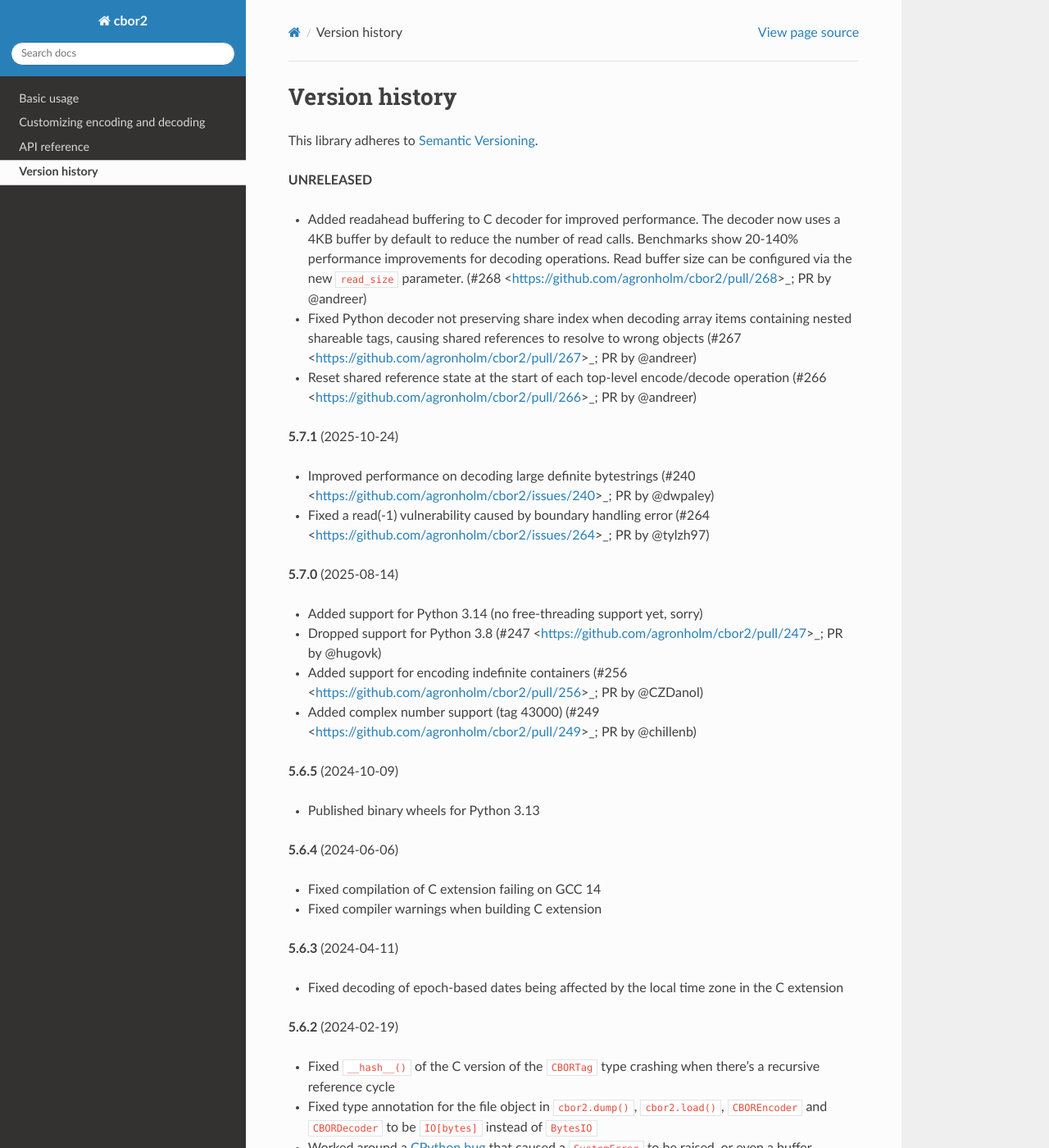
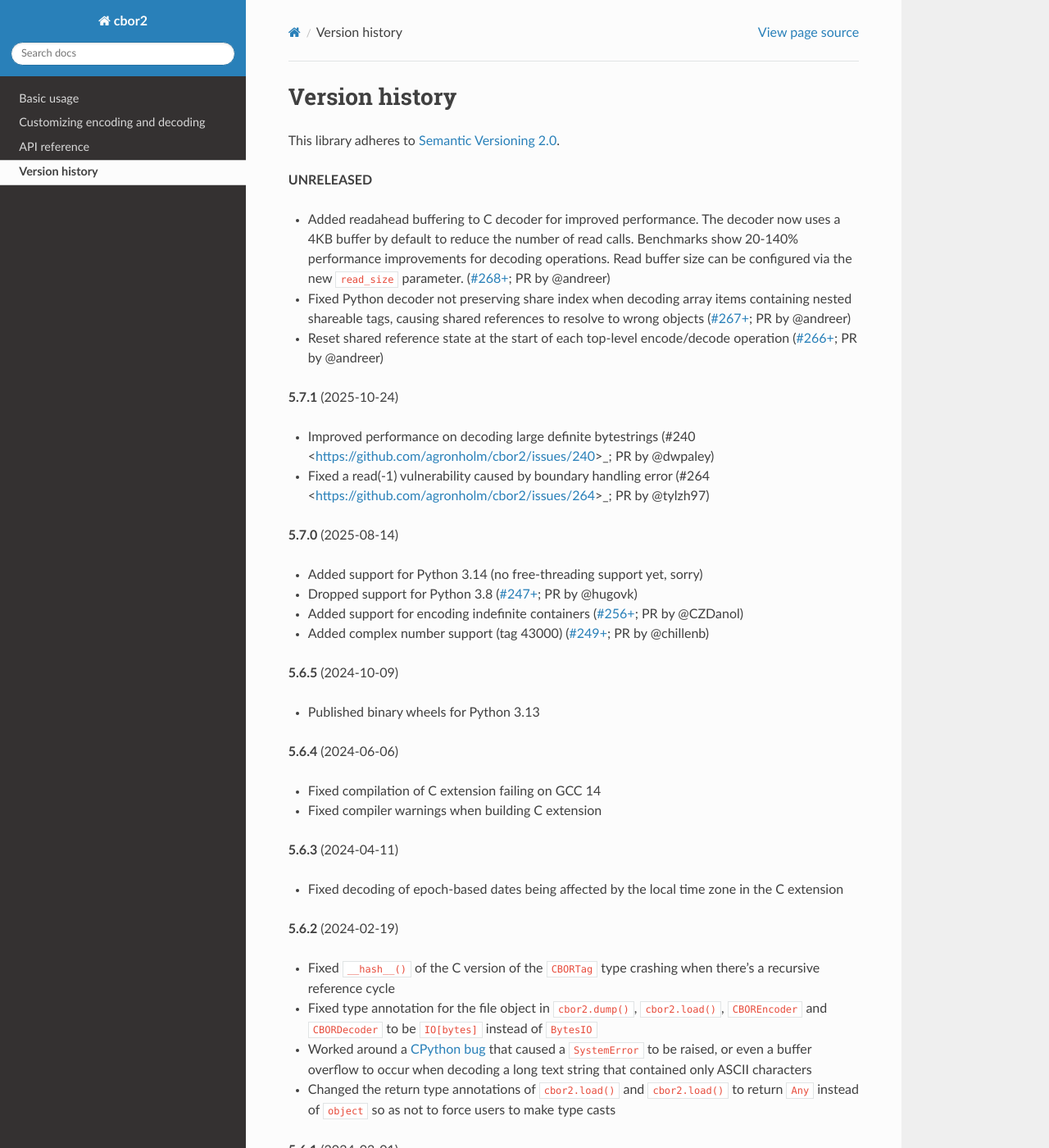
Before and after one commit to agronholm/cbor2, a Sphinx documentation site: the page built from docs/versionhistory.rst, in a window 1280 px wide and 1400 px high. Shown: the whole window at 82% size. Built offline with Sphinx 7.4.7 and the Read the Docs theme 3.1.0, drawn with Linux system fonts in a browser that asks for light colours; the version number could not be read and is left out.

Commit message:
Fixed the links and the semver declaration

```diff
--- a/docs/versionhistory.rst
+++ b/docs/versionhistory.rst
@@ -3,7 +3,7 @@
 
 .. currentmodule:: cbor2
 
-This library adheres to `Semantic Versioning <https://semver.org/>`_.
+This library adheres to `Semantic Versioning 2.0 <http://semver.org/>`_.
 
 **UNRELEASED**
 
@@ -11,12 +11,12 @@
   now uses a 4KB buffer by default to reduce the number of read calls.
   Benchmarks show 20-140% performance improvements for decoding operations.
   Read buffer size can be configured via the new ``read_size`` parameter.
-  (#268 <https://github.com/agronholm/cbor2/pull/268>_; PR by @andreer)
+  (`#268+ <https://github.com/agronholm/cbor2/pull/268>`_; PR by @andreer)
 - Fixed Python decoder not preserving share index when decoding array items containing
   nested shareable tags, causing shared references to resolve to wrong objects
-  (#267 <https://github.com/agronholm/cbor2/pull/267>_; PR by @andreer)
+  (`#267+ <https://github.com/agronholm/cbor2/pull/267>`_; PR by @andreer)
 - Reset shared reference state at the start of each top-level encode/decode operation
-  (#266 <https://github.com/agronholm/cbor2/pull/266>_; PR by @andreer)
+  (`#266+ <https://github.com/agronholm/cbor2/pull/266>`_; PR by @andreer)
 
 **5.7.1** (2025-10-24)
 
@@ -29,11 +29,11 @@
 
 - Added support for Python 3.14 (no free-threading support yet, sorry)
 - Dropped support for Python 3.8
-  (#247 <https://github.com/agronholm/cbor2/pull/247>_; PR by @hugovk)
+  (`#247+ <https://github.com/agronholm/cbor2/pull/247>`_; PR by @hugovk)
 - Added support for encoding indefinite containers
-  (#256 <https://github.com/agronholm/cbor2/pull/256>_; PR by @CZDanol)
+  (`#256+ <https://github.com/agronholm/cbor2/pull/256>`_; PR by @CZDanol)
 - Added complex number support (tag 43000)
-  (#249 <https://github.com/agronholm/cbor2/pull/249>_; PR by @chillenb)
+  (`#249+ <https://github.com/agronholm/cbor2/pull/249>`_; PR by @chillenb)
 
 **5.6.5** (2024-10-09)
 
```
